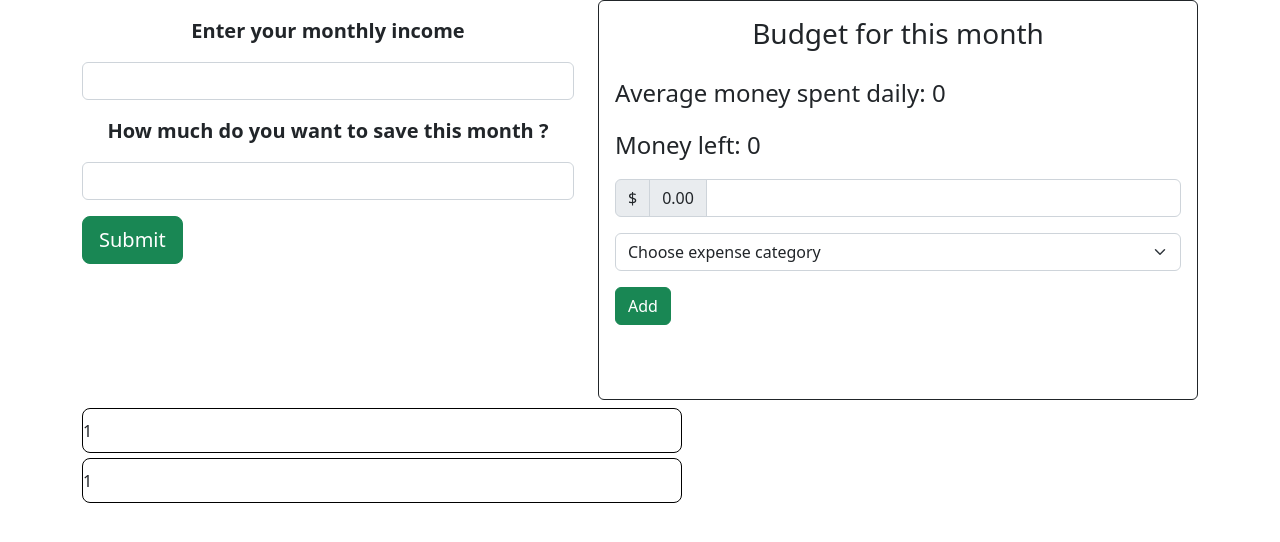
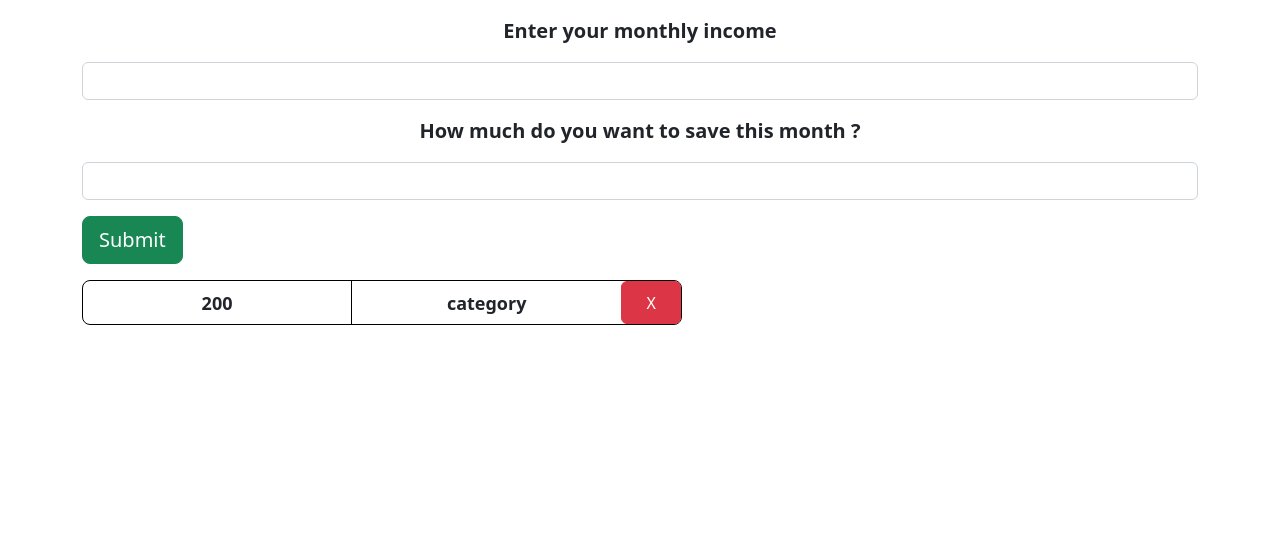
Before and after one commit to GTomkowski/GTomkowski, a plain HTML site: page index.html in a window 1280 px wide. Drawn offline with nearby package versions, Linux system fonts and the light colour scheme.

Commit message:
added styles describing dynamically added list elements

```diff
--- a/index.html
+++ b/index.html
@@ -32,7 +32,7 @@
 
                 </div>
             </div>
-            <div class="col " id="column-2">
+            <div class="col d-none" id="column-2">
                 <div class="card border-dark mb-2">
                     <div class="card-body">
                         <h3 class="card-title text-center">Budget for this month</h3>
@@ -59,12 +59,11 @@
                     </div>
                 </div>
             </div>
+            <ul>
+                <li><p id="expVal">200</p><p id="expCat">category</p><button type="button" class="btn btn-danger">X</button>
+                </li>
+            </ul>
 
-            <ul>
-                <li>1</li>
-                <li>1</li>
-
-            </ul>
     </form>
     </div>
 
--- a/main.css
+++ b/main.css
@@ -18,14 +18,32 @@ ul {
 
 }
 li {
+    display: flex;
     line-height: 45px;
     height: 45px;
     width: 600px;
     border: 1px solid black;
     border-radius: 8px;
+    justify-content: space-evenly;
+}
+li p {
+    height: 100%;
+    width: 45%;
+    text-align: center;
+    font-size: 18px;
+    font-weight: bold;
 }
 
+
+
+#expVal {
+    border-right: 1px solid black;
+}
 .btn-css {
     width: 10%;
     margin-left: 10px;
 }
+
+.btn-danger {
+    width: 10%;
+}
--- a/script.js
+++ b/script.js
@@ -47,6 +47,8 @@ function addExpense() {
 
 	// create a ul list that will have dynamically added expenses with values from variables above //
 
-	const list = document.createElement('ul')
+
+
+	const list = document.querySelector('li')
 
 }
```
